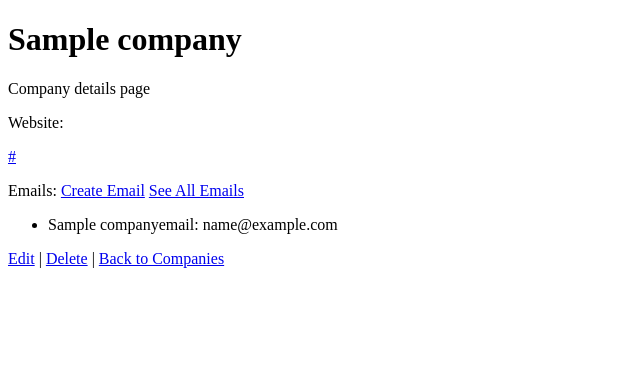
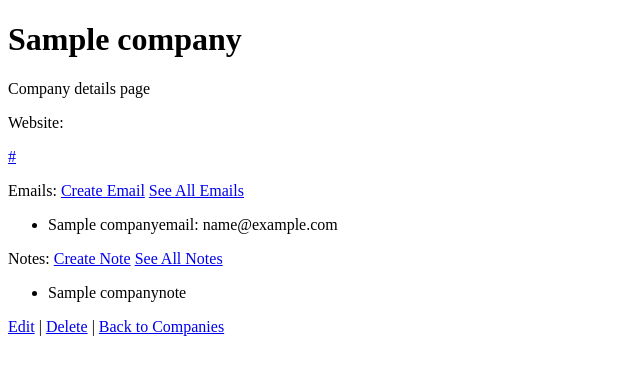
Before and after one commit to BehrouzMaasser/JobApplicationManager, a Django app: page /workspaces/00000000-0000-0000-0000-000000000001/companies/1/ in a window 1280 px wide. Shown: the top 375 px of the page, without its empty margins (0-640 px from the left). Run offline with Django 5.2, Linux system fonts and the light colour scheme; a user stored in the database is signed in; tables that the repository leaves empty hold one stand-in row (values such as "Sample post").

Commit message:
Update html templates: - company/detail: Added company's notes - email/edit: Fixed a typo in page heading title and h1

```diff
--- a/templates/companies/company/detail.html
+++ b/templates/companies/company/detail.html
@@ -25,6 +25,20 @@
 {% else %}
 <p>No Emails Yet!</p>
 {% endif %}
+<p>
+    Notes:
+    <a href="{% url 'company-note-create-web' workspace_id=app_context.workspace_id company_id=app_context.company_id %}">Create Note</a>
+    <a href="{% url 'company-note-list-web' workspace_id=app_context.workspace_id company_id=app_context.company_id %}">See All Notes</a>
+</p>
+{% if company.company_notes.all %}
+    <ul>
+        {% for note in company.company_notes.all %}
+            <li><a>{{ note.title }}</a></li>
+        {% endfor %}
+    </ul>
+{% else %}
+<p>No Notes Yet!</p>
+{% endif %}
 
 
 <a href="{% url 'company-edit-web' workspace_id=app_context.workspace_id pk=app_context.company_id %}">Edit</a>
--- a/templates/companies/email/edit.html
+++ b/templates/companies/email/edit.html
@@ -2,10 +2,10 @@
 <html lang="en">
 <head>
     <meta charset="UTF-8">
-    <title>Edit Company</title>
+    <title>Edit Company Email</title>
 </head>
 <body>
-<h1>Edit Company</h1>
+<h1>Edit Company Email</h1>
 
 <form method="post">
     {% csrf_token %}
```
